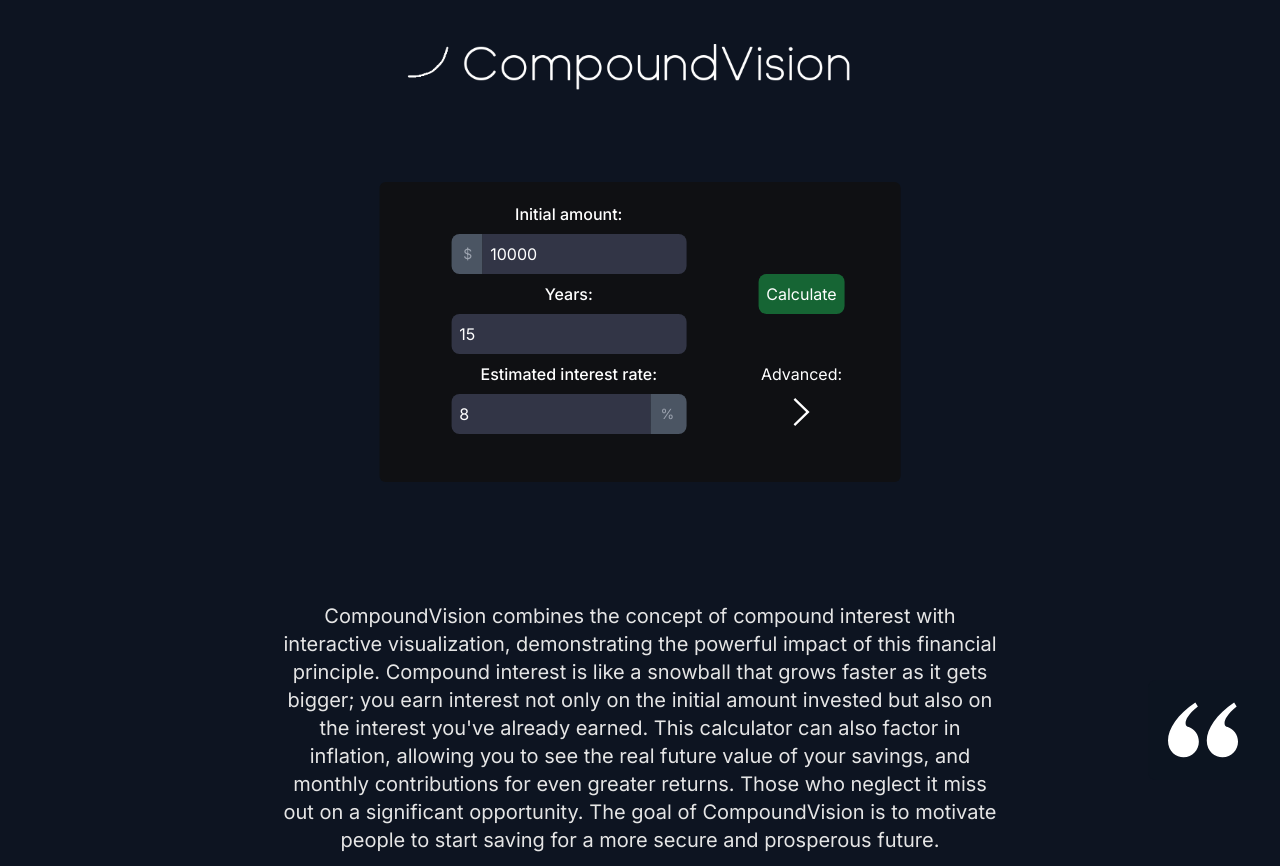
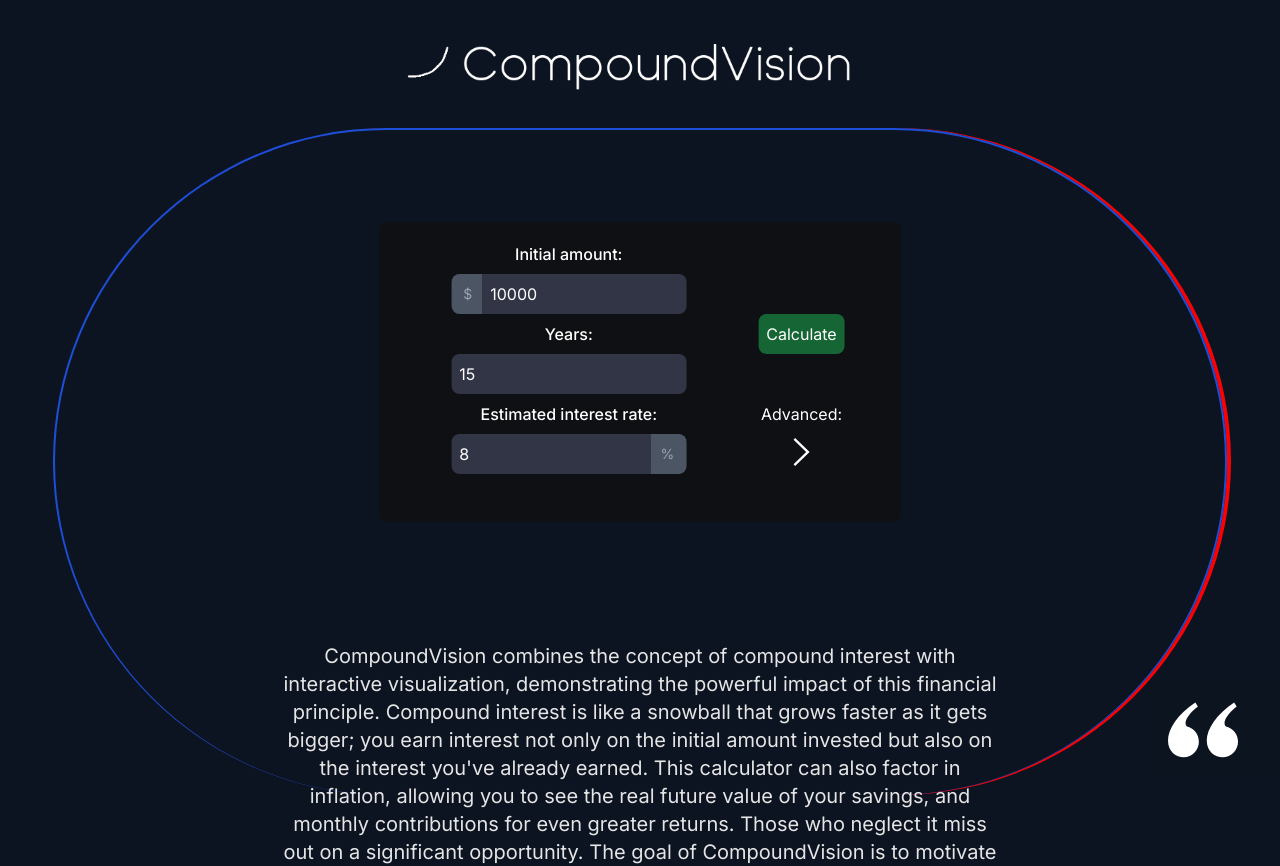
Before and after one commit to CSCphilip/compoundvision, a Next.js app: page /v2 in a window 1280 px wide. Shown: the top 866 px of the page. Built offline with nearby package versions, Linux system fonts and the light colour scheme.

Commit message:
Add border to main page with box shadow for better design.

```diff
--- a/app/globals.css
+++ b/app/globals.css
@@ -31,3 +31,11 @@ body {
     text-wrap: balance;
   }
 }
+
+.border-shadow {
+  box-shadow: 4px 0px 0px rgba(255, 0, 0, 1);
+}
+
+* {
+  z-index: 1;
+}
--- a/app/v2/about/page.tsx
+++ b/app/v2/about/page.tsx
@@ -1,7 +1,7 @@
 // TODO: Add link to github repo here
 export default function About() {
   return (
-    <div className="bg-[#0d1421] w-screen h-screen flex justify-center items-center">
+    <div className="bg-[#0d1421] w-screen h-screen flex justify-center items-center text-white">
       {"Hello there! :)"}
     </div>
   );
--- a/app/v2/information/page.tsx
+++ b/app/v2/information/page.tsx
@@ -6,6 +6,8 @@ export default function Information() {
         Here goes more info on compound interest, the formula, historical data,
         etc.
       </p>
+
+      {/* NOTE: Add text-white (or other color you want) for all the browsers to interpret it correct */}
 
       {/* TODO: More detailed description of compound interest in compared to the above. */}
       <p></p>
--- a/app/v2/page.tsx
+++ b/app/v2/page.tsx
@@ -19,7 +19,9 @@ export default function CompoundVisionV2() {
         <img src="/CompoundVision_logo.png" className="scale-[0.7]" />
       </div>
 
-      <div className="relative left-1/2 transform -translate-x-1/2 w-fit h-fit mt-10">
+      <div className="z-0 w-11/12 h-5/6 self-center absolute mt-32 border-t-2 border-x-2 border-blue-700 rounded-full border-shadow" />
+
+      <div className="relative left-1/2 transform -translate-x-1/2 w-fit h-fit mt-20">
         {/* Chart and FV: */}
         <div className="relative left-1/2 transform -translate-x-1/2 w-fit">
           <motion.div
```
